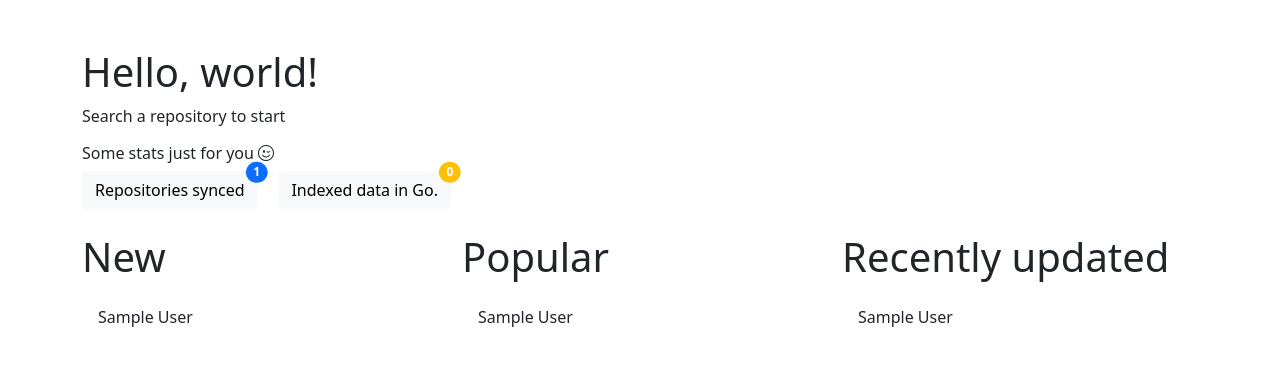
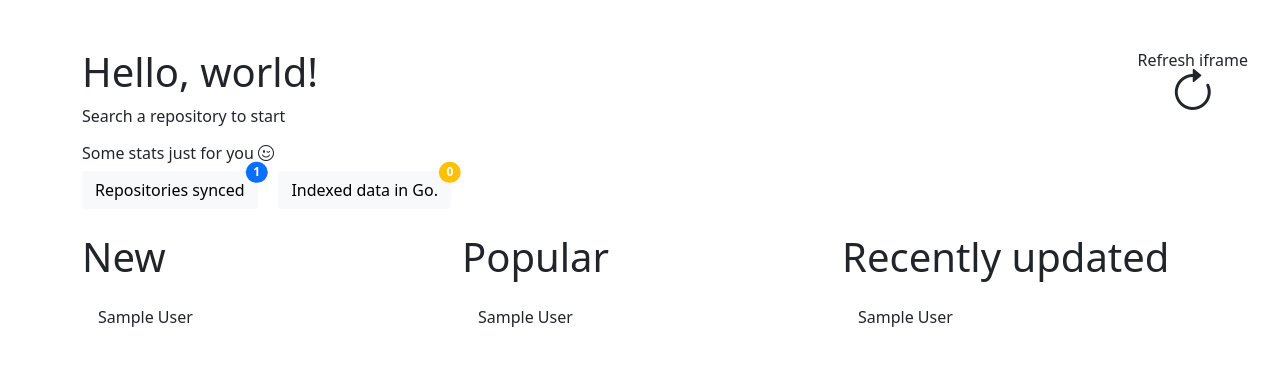
Before and after one commit to Olfredos6/synker, a Django app: template django-app/web/templates/renderer-default.html in a window 1280 px wide. Shown: the top 366 px of the page. Run offline with Django 3.2, Linux system fonts and the light colour scheme; the template is opened without the code that fills it: most values are stand-ins (such as "Sample title", 1, 10 or a date in 2020); parts of the project's set-up code (start-up, migrations or seed data) failed here and were passed over.

Commit message:
UI improvments

```diff
--- a/django-app/web/templates/renderer-default.html
+++ b/django-app/web/templates/renderer-default.html
@@ -44,6 +44,15 @@
 
     </script>
     <div class="container mt-5">
+        <div style="position: absolute;right: 2rem;text-align: center;">
+            <p style="
+        margin-bottom: -1rem;
+    ">Refresh iframe</p>
+            <i class="bi bi-arrow-clockwise" style="
+                font-size: 3rem;
+                cursor: pointer;
+            " onclick="location.reload()"></i>
+        </div>
         <h1>Hello, world!</h1>
         <p>Search a repository to start</p>
         <div>
```
